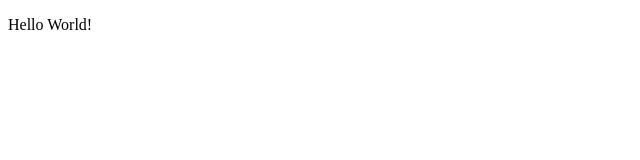
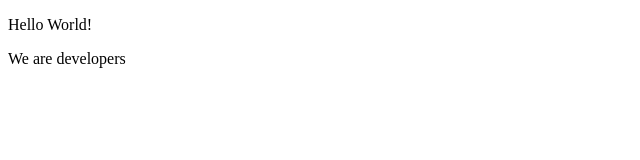
Before and after one commit to user-faiz/microverse-trials-collaborative-Faiz-David, a plain HTML site: page index.html in a window 1280 px wide. Shown: the whole page, without its empty margins (0-640 px from the left). Drawn offline with Linux system fonts and the light colour scheme.

Commit message:
Update index.html
Updated the change

```diff
--- a/index.html
+++ b/index.html
@@ -10,8 +10,9 @@
     <script src="https://cdn.freecodecamp.org/testable-projects-fcc/v1/bundle.js"></script>
 
     <p>Hello World!</p>
+    <p> We are developers </p>
+
     <!--
-<p> We are developers </p>
     Hello Camper!
 
     For now, the test suite only works in Chrome!
```
